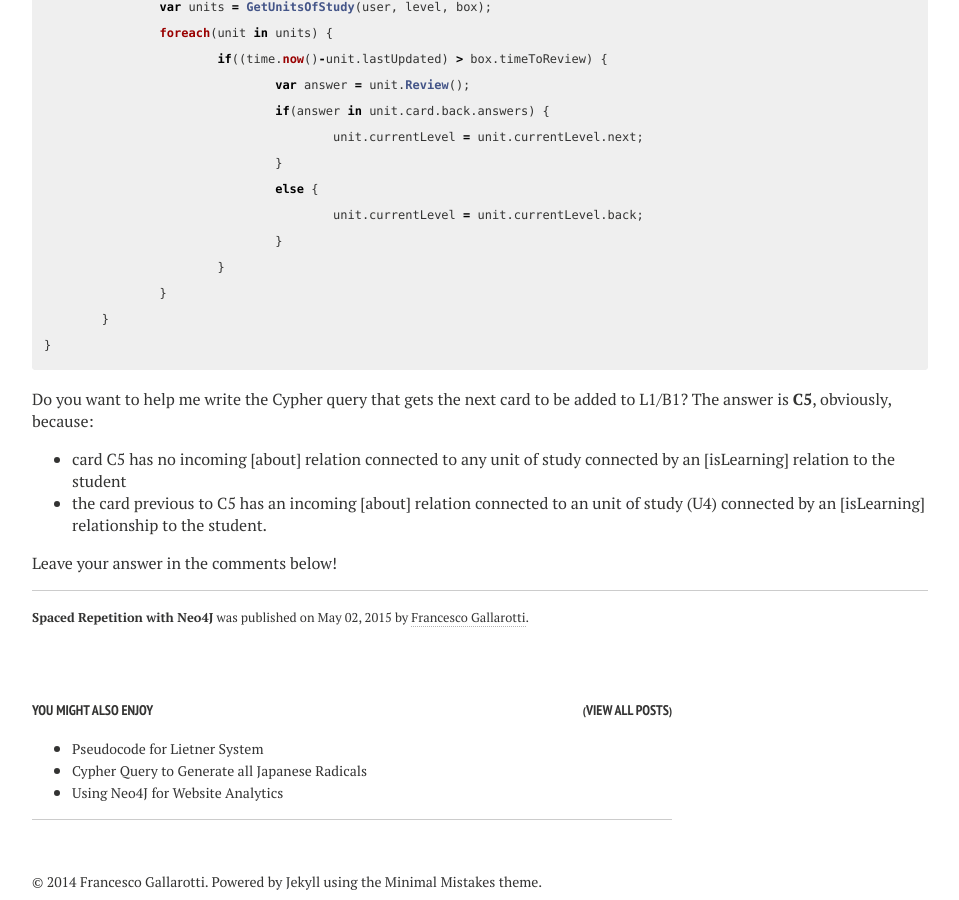
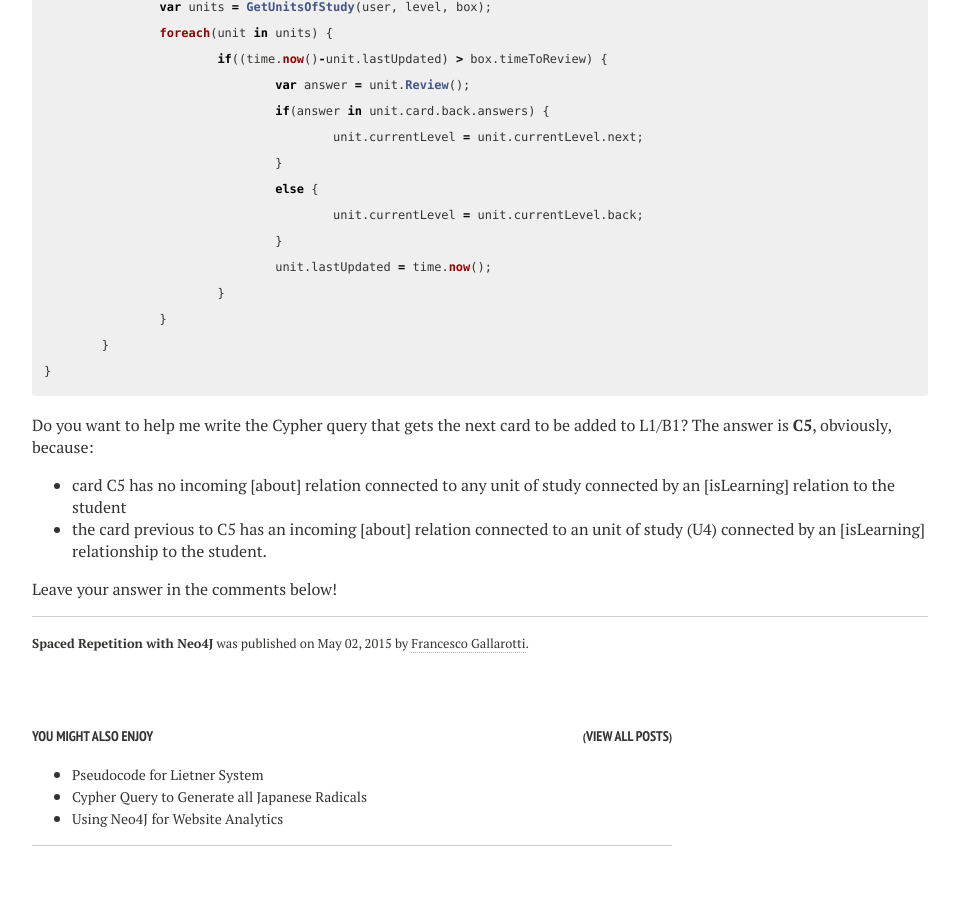
Before and after one commit to gallarotti/gallarotti.github.io, a Jekyll site: the page built from _posts/the-digitalian/2015-05-02-spaced-repetition-with-neo4J.md, in a window 1280 px wide and 900 px high, scrolled down 6582 px. Shown: the whole window, without its empty margins (288-1247 px from the left). Built offline with Jekyll 4.4.1, drawn with Linux system fonts in a browser that asks for light colours; nearby versions of some CDN libraries; Markdown is read by kramdown in place of the engine named in the settings; comment, search, counter and statistics services are not loaded.

Commit message:
added some psuedocode to existing post

```diff
--- a/_posts/the-digitalian/2015-05-02-spaced-repetition-with-neo4J.md
+++ b/_posts/the-digitalian/2015-05-02-spaced-repetition-with-neo4J.md
@@ -94,6 +94,7 @@ foreach(level in levels) {
 				else {
 					unit.currentLevel = unit.currentLevel.back;
 				}
+				unit.lastUpdated = time.now();
 			}
 		}
 	}
```
